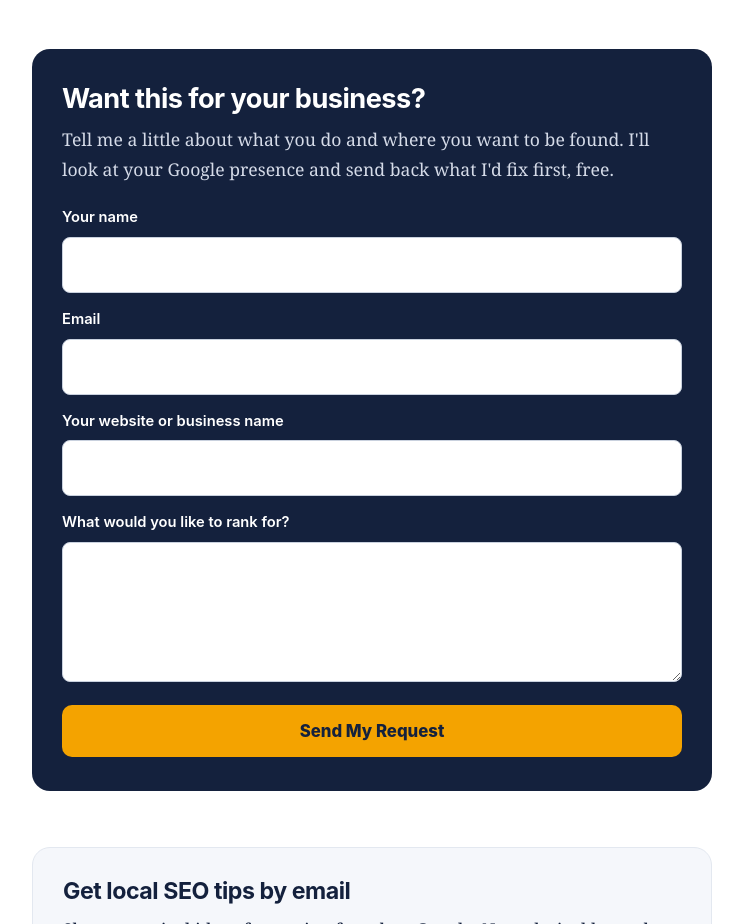
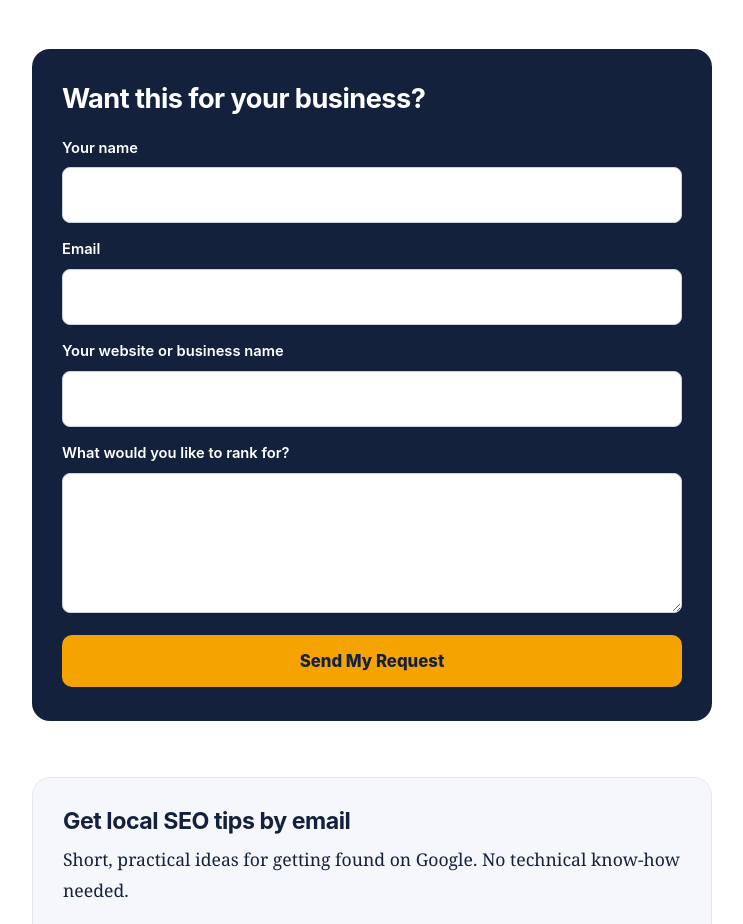
Before and after one commit to GrantsResults/cornelius-seo, a plain HTML site: page public/index.html in a window 1280 px wide. Shown: the part 2400-3324 px from the top of the page, without its empty margins (268-1011 px from the left). Drawn offline with Linux system fonts and the light colour scheme.

Commit message:
Remove intro paragraph from contact box
Removed introductory text from contact section.

```diff
--- a/public/index.html
+++ b/public/index.html
@@ -123,7 +123,6 @@
 
   <div class="panel" id="contact">
     <h2>Want this for your business?</h2>
-    <p>Tell me a little about what you do and where you want to be found. I'll look at your Google presence and send back what I'd fix first, free.</p>
     <form action="https://formspree.io/f/YOUR_CONTACT_FORM_ID" method="POST">
       <label style="color:#fff">Your name<input type="text" name="name" required></label>
       <label style="color:#fff">Email<input type="email" name="email" required></label>
```
